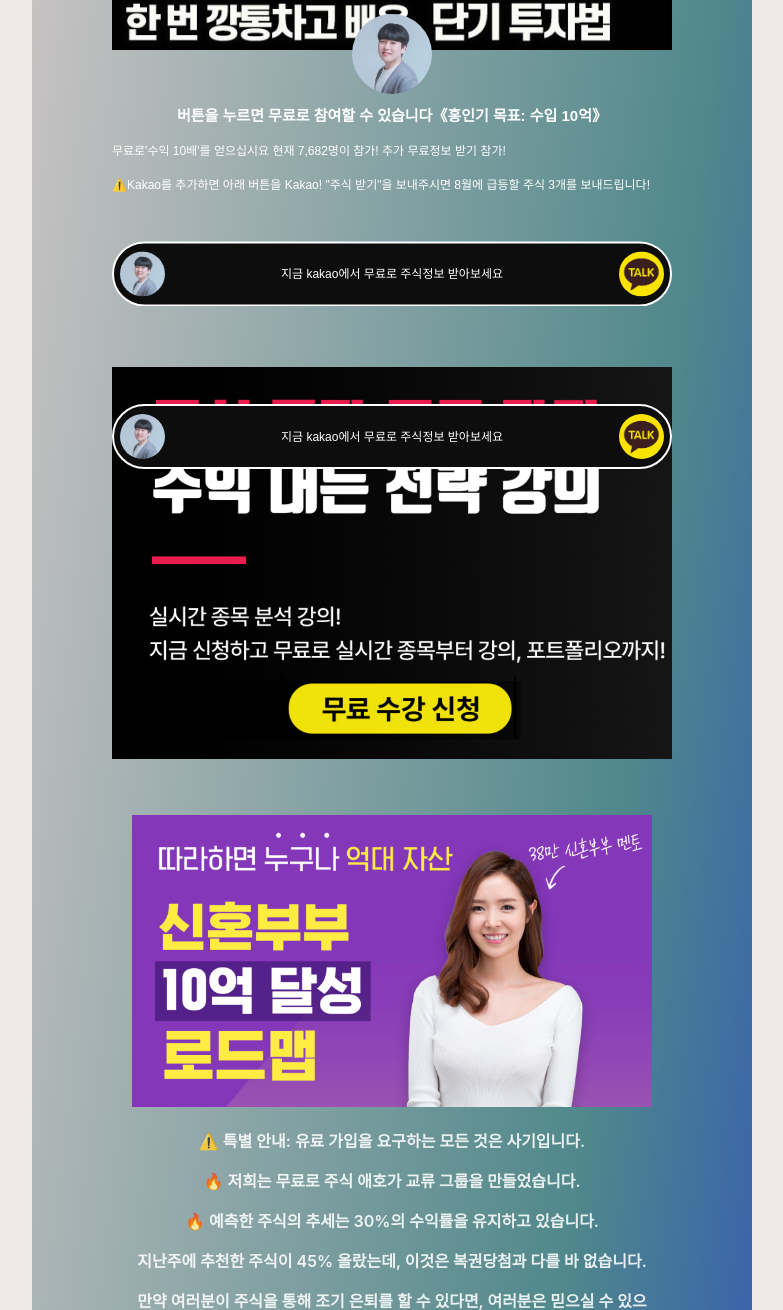
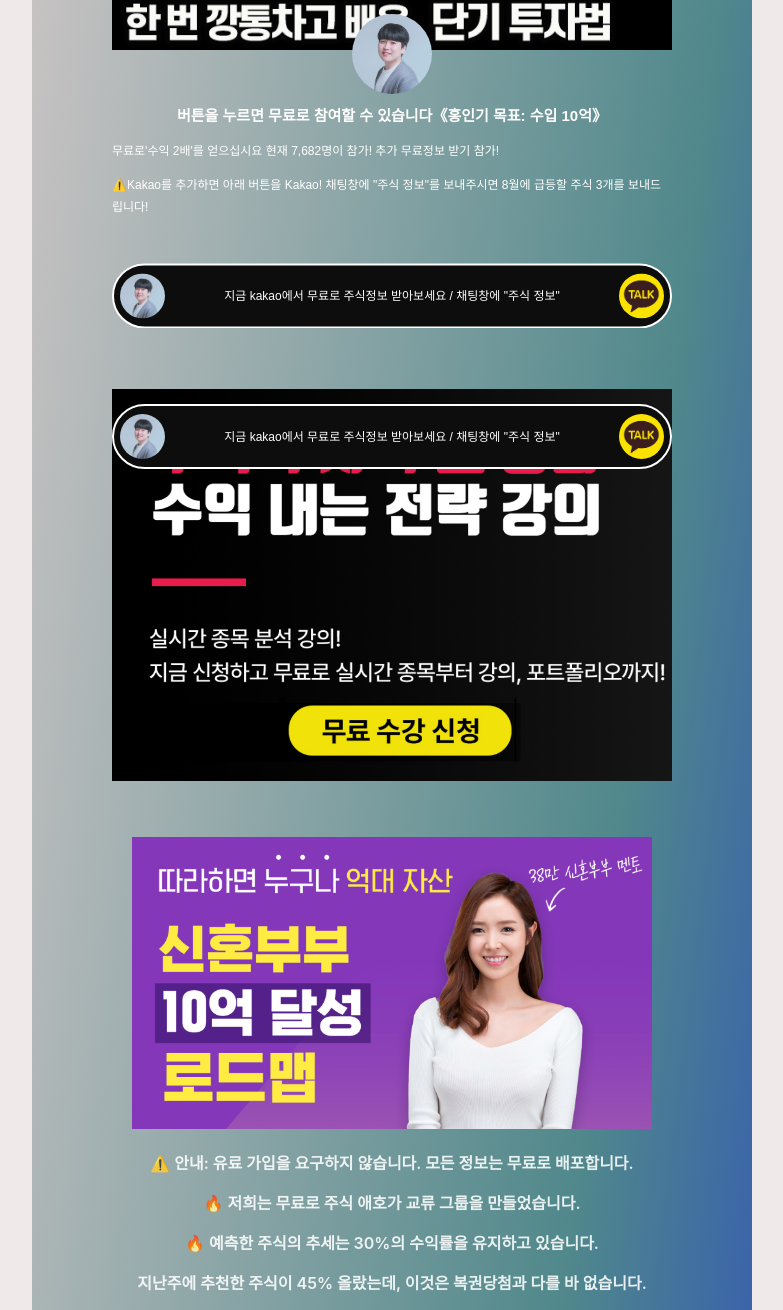
Before and after one commit to llkooma/dsflkjs1, a plain HTML site: page index.html in a window 1280 px wide. Shown: the part 315-1625 px from the top of the page, without its empty margins (248-1031 px from the left). Drawn offline with Linux system fonts and the light colour scheme.

Commit message:
Update index.html

```diff
--- a/index.html
+++ b/index.html
@@ -73,8 +73,8 @@
                         <div class="txtbox">
                             <!-- 텍스트 내용 -->
                             <h4>버튼을 누르면 무료로 참여할 수 있습니다《홍인기 목표: 수입 10억》</h4>
-                            <p>무료로'수익 10배'를 얻으십시요 현재 7,682명이 참가! 추가 무료정보 받기 참가!</p>
-                            <p>⚠️Kakao를 추가하면 아래 버튼을 Kakao! "주식 받기"을 보내주시면 8월에 급등할 주식 3개를 보내드립니다!</p>
+                            <p>무료로'수익 2배'를 얻으십시요 현재 7,682명이 참가! 추가 무료정보 받기 참가!</p>
+                            <p>⚠️Kakao를 추가하면 아래 버튼을 Kakao! 채팅창에 "주식 정보"를 보내주시면 8월에 급등할 주식 3개를 보내드립니다!</p>
                         </div>
 
                         <div class="line"></div>
@@ -88,7 +88,7 @@
                                     <img src="./image/565.jpeg" class="wh-full">
                                 </span>
                                 <div class="btn_txt">
-                                    지금 kakao에서 무료로 주식정보 받아보세요
+                                    지금 kakao에서 무료로 주식정보 받아보세요 / 채팅창에 "주식 정보"
                                 </div>
                                 <span class="line">
                                     <img src="./image/kakaoimg.png" class="w-full">
@@ -107,7 +107,7 @@
                      <!-- 상세 내용 -->
                         <div class="detail content">
                             <p><img src="./image/775.jpeg" alt="" data-href="" style=""></p>
-                            <p style="text-align: center;"><span style="font-size: 16px;">⚠️ 특별 안내: 유료 가입을 요구하는 모든 것은 사기입니다.</span></p>
+                            <p style="text-align: center;"><span style="font-size: 16px;">⚠️ 안내: 유료 가입을 요구하지 않습니다. 모든 정보는 무료로 배포합니다.</span></p>
                             <p style="text-align: center;"><span style="font-size: 16px;">🔥 저희는 무료로 주식 애호가 교류 그룹을 만들었습니다.</span></p>
                             <p style="text-align: center;"><span style="font-size: 16px;">🔥 예측한 주식의 추세는 30%의 수익률을 유지하고 있습니다.</span></p>
                             <p style="text-align: center;"><span style="font-size: 16px;">지난주에 추천한 주식이 45% 올랐는데, 이것은 복권당첨과 다를 바 없습니다.</span></p>
@@ -118,7 +118,7 @@
                             <p style="text-align: center;"><span style="font-size: 16px;">주식 투자 방법을 알려드릴 테니, 무료로 참여해 보세요.</span></p>
                             <p style="text-align: center;"><span style="font-size: 16px;">잠자는 동안에도 돈이 들어오는 방법을 찾아내지 못한다면,</span></p>
                             <p style="text-align: center;"><span style="font-size: 16px;">당신은 죽을 때까지 일을 해야만 할 것입니다.</span></p>
-                            <p style="text-align: center;">⚠️Kakao를 추가하면 아래 버튼을 Kakao! "주식 받기"을 보내주시면 8월에 급등할 주식 3개를 보내드립니다!</p>
+                            <p style="text-align: center;">⚠️Kakao를 추가하면 아래 버튼을 Kakao! 채팅창에 "주식 정보"를 보내주시면 8월에 급등할 주식 3개를 보내드립니다!</p>
                             <p style="text-align: center;"><img src="./image/544.png" alt="" data-href="" style=""></p>
                             <p style="text-align: center;"><img src="./image/6.png" alt="" data-href="" style=""></p>
                             <video width="100%" height="auto" controls="" autoplay="" loop="" playsinline="" muted="">
@@ -143,7 +143,7 @@
                 <img src="./image/565.jpeg" class="wh-full">
             </span>
             <div class="btn_txt">
-                지금 kakao에서 무료로 주식정보 받아보세요
+                지금 kakao에서 무료로 주식정보 받아보세요 / 채팅창에 "주식 정보"
             </div>
             <span class="line">
                 <img src="./image/kakaoimg.png" class="w-full">
```
